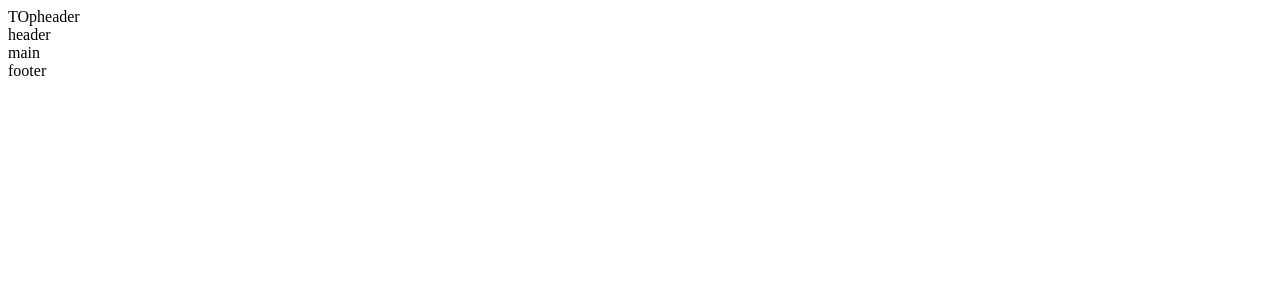
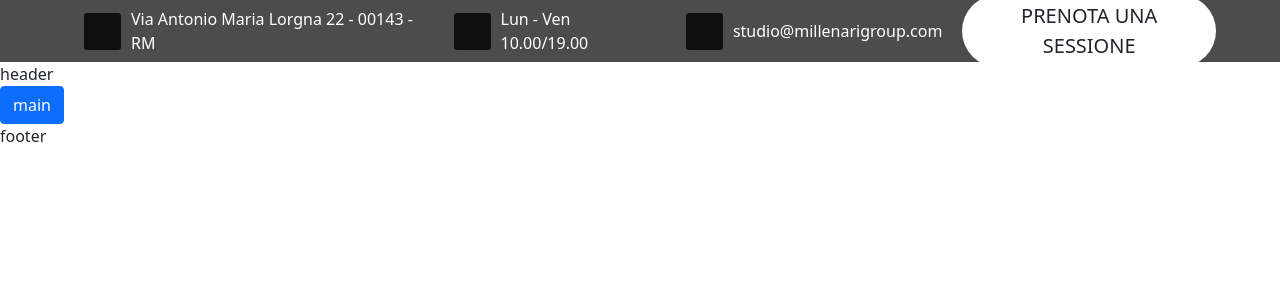
Before and after one commit to VALDEV05/website-clone, a Vue app: page / in a window 1280 px wide. Shown: the top 300 px of the page. Built offline with nearby package versions, Linux system fonts and the light colour scheme.

Commit message:
Iniziato ad impostare il TOP-HEADER

```diff
--- a/package.json
+++ b/package.json
@@ -8,6 +8,12 @@
         "lint": "vue-cli-service lint"
     },
     "dependencies": {
+        "@fortawesome/fontawesome-free": "^6.1.1",
+        "@fortawesome/fontawesome-svg-core": "^6.1.1",
+        "@fortawesome/free-regular-svg-icons": "^6.1.1",
+        "@fortawesome/free-solid-svg-icons": "^6.1.1",
+        "@popperjs/core": "^2.11.5",
+        "bootstrap": "^5.1.3",
         "core-js": "^3.8.3",
         "vue": "^3.2.13"
     },
--- a/public/index.html
+++ b/public/index.html
@@ -1,17 +1,23 @@
 <!DOCTYPE html>
-<html lang="">
-  <head>
+<html lang="it">
+
+<head>
     <meta charset="utf-8">
     <meta http-equiv="X-UA-Compatible" content="IE=edge">
     <meta name="viewport" content="width=device-width,initial-scale=1.0">
     <link rel="icon" href="<%= BASE_URL %>favicon.ico">
-    <title><%= htmlWebpackPlugin.options.title %></title>
-  </head>
-  <body>
+    <title>
+        <%= htmlWebpackPlugin.options.title %>
+    </title>
+
+</head>
+
+<body>
     <noscript>
       <strong>We're sorry but <%= htmlWebpackPlugin.options.title %> doesn't work properly without JavaScript enabled. Please enable it to continue.</strong>
     </noscript>
     <div id="app"></div>
     <!-- built files will be auto injected -->
-  </body>
+</body>
+
 </html>
--- a/src/App.vue
+++ b/src/App.vue
@@ -2,7 +2,7 @@
   <SiteHeader></SiteHeader>
   <!-- /#site-header -->
    <main id="site-main">
-    main
+    <div class="btn btn-primary">main</div>
   </main>
   <!-- /#site-main -->
    <footer id="site-footer">
@@ -13,7 +13,6 @@
 
 <script>
 import SiteHeader from './components/SiteHeader.vue'
-//import HelloWorld from './components/HelloWorld.vue'
 
 export default {
   name: 'App',
--- a/src/components/TopHeader.vue
+++ b/src/components/TopHeader.vue
@@ -1,15 +1,85 @@
 <template>
-  <header>
-    <div>TOpheader</div>
+  <header id="top-header">
+		<div class="menu-top-header">
+			<div class="left-menu">
+				<div id="menu-item-1" class="menu-item">
+					<div class="icon-wrap">
+					</div>
+					Via Antonio Maria Lorgna 22 - 00143 - RM
+
+				</div>
+				<!-- /#menu-item-1 -->
+				<div id="menu-item-2" class="menu-item">
+					<div class="icon-wrap">
+					</div>
+					Lun - Ven 10.00/19.00
+				</div>
+				<!-- /#menu-item-2 -->
+				<div id="menu-item-3" class="menu-item">
+					<div class="icon-wrap">
+					</div>
+					studio@millenarigroup.com
+				</div>
+				<!-- /#menu-item-3 -->
+			</div>
+			<!-- /.left-menu -->
+			<div class="right-menu">
+				<a class="btn btn-lg btn-contattaci-top-header">
+					PRENOTA UNA SESSIONE
+				</a>
+				<!-- /.btn-contattaci-top-header -->
+			</div>
+			<!-- /.right-menu -->
+		</div>
+		<!-- /.menu-top-header -->
   </header>
+  <!-- /#top-header -->
 </template>
 
 <script>
-export default {
-
-}
+export default {};
 </script>
 
-<style>
+<style lang="scss">
+$white: #fff;
 
+#top-header {
+  width: 100%;
+  height: 62px;
+  background-color: rgba(0, 0, 0, 0.7);
+  display: flex;
+  align-items: center;
+	.menu-top-header{
+		margin: 0px 5%;
+		display: flex;
+		align-items: center;
+		justify-content: space-between;
+		width: 100%;
+		.left-menu{
+			display: flex;
+			align-items: center;
+			.menu-item{
+				color: $white;
+				display: flex;
+				align-items: center;
+				margin: 0px 20px;
+				.icon-wrap{
+					width: 37px;
+					height: 37px;
+					aspect-ratio: 1/1;
+					background-color: rgba(0, 0, 0, 0.8);
+					border-radius: 8%;
+					margin-right: 10px;
+				}
+			}
+		}
+		.right-menu{
+			.btn-contattaci-top-header{
+				background: #fff;
+				padding: 5px 15px;
+				border-radius: 9rem;
+			}
+		}
+	}
+}
 </style>
--- a/src/main.js
+++ b/src/main.js
@@ -1,4 +1,7 @@
 import { createApp } from 'vue'
 import App from './App.vue'
+/* Import bootstrap file */
+import "bootstrap/dist/css/bootstrap.min.css"
+import "bootstrap"
 
 createApp(App).mount('#app')
```
Also changed, not shown: 1 other file (tests, documents, lock files or other folders). Lines whose indentation alone changed are shown as unchanged.
